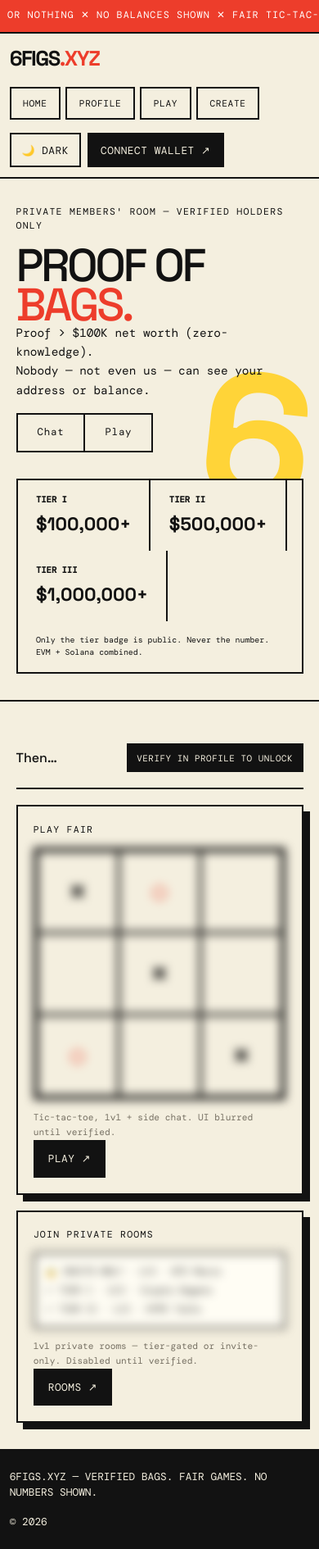
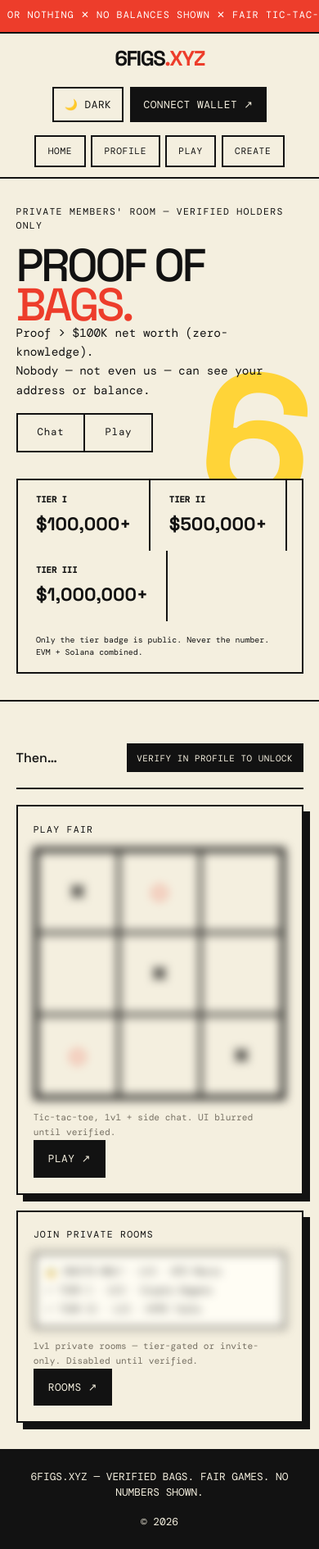
Before and after one commit to ibrahimbaig334/6FIGS.XYZ_frontend, a Next.js app: page / in a window 390 px wide. Shown: the whole page at 82% size. Built offline with nearby package versions, Linux system fonts and the light colour scheme; no server answers.

Commit message:
Implemented responsiveness in navbar and footer

```diff
--- a/src/app/globals.css
+++ b/src/app/globals.css
@@ -219,6 +219,7 @@ body > main {
   font-family: var(--font-dm-mono);
   font-size: 0.7rem;
   line-height: 1.6;
+  overflow-wrap: anywhere;
 }
 
 .field {
@@ -421,9 +422,45 @@ select.field option {
 }
 
 @media (max-width: 900px) {
+  /* Tier 1: icon + wallet/dark stay on top, the 4 nav buttons center below. */
+  .masthead {
+    flex-direction: row;
+    flex-wrap: wrap;
+    align-items: center;
+  }
+  .masthead .wordmark {
+    order: 1;
+  }
+  .masthead .masthead-actions {
+    order: 2;
+    margin-left: auto;
+  }
+  .masthead .site-nav {
+    order: 3;
+    width: 100%;
+    justify-content: center;
+  }
+}
+
+@media (max-width: 540px) {
+  /* Tier 2: everything stacks centered — icon, then wallet/dark, then nav. */
   .masthead {
     flex-direction: column;
-    align-items: flex-start;
+    align-items: center;
+  }
+  .masthead .masthead-actions {
+    margin-left: 0;
+    justify-content: center;
+  }
+  .masthead .site-nav {
+    width: auto;
+  }
+  /* Footer stacks centered: tagline, then © below. */
+  .site-footer {
+    flex-direction: column;
+    align-items: center;
+    text-align: center;
+    gap: 0.4rem;
   }
 }
 
@@ -778,7 +815,6 @@ select.field option {
   background: var(--card);
   box-shadow: 8px 8px 0 var(--shadow);
   padding: 1.8rem 1.6rem 1.4rem;
-  transform: rotate(-1.2deg);
   overflow: visible;
 }
 
@@ -790,7 +826,7 @@ select.field option {
   background: var(--crimson);
   color: #fff;
   font-family: var(--font-dm-mono);
-  font-size: 0.62rem;
+  font-size: 0.85rem;
   letter-spacing: 0.14em;
   padding: 0.3rem 0.7rem;
   border: 2px solid var(--ink);
--- a/src/app/layout.tsx
+++ b/src/app/layout.tsx
@@ -41,6 +41,7 @@ export default function RootLayout({
         <Header />
         <main>{children}</main>
         <footer
+          className="site-footer"
           style={{
             display: "flex",
             justifyContent: "space-between",
--- a/src/components/EmojiPicker.tsx
+++ b/src/components/EmojiPicker.tsx
@@ -58,7 +58,7 @@ export default function EmojiPicker({
             gridTemplateColumns: "repeat(6, 1fr)",
             gap: "0.15rem",
             width: "max-content",
-            maxWidth: "70vw",
+            maxWidth: "90vw",
           }}
         >
           {CHAT_EMOJIS.map((e) => (
--- a/src/components/Header.tsx
+++ b/src/components/Header.tsx
@@ -88,6 +88,7 @@ export default function Header() {
         ))}
       </nav>
       <div
+        className="masthead-actions"
         style={{
           display: "flex",
           gap: "0.5rem",
```
Also changed, not shown: 1 other file (tests, documents, lock files or other folders).
